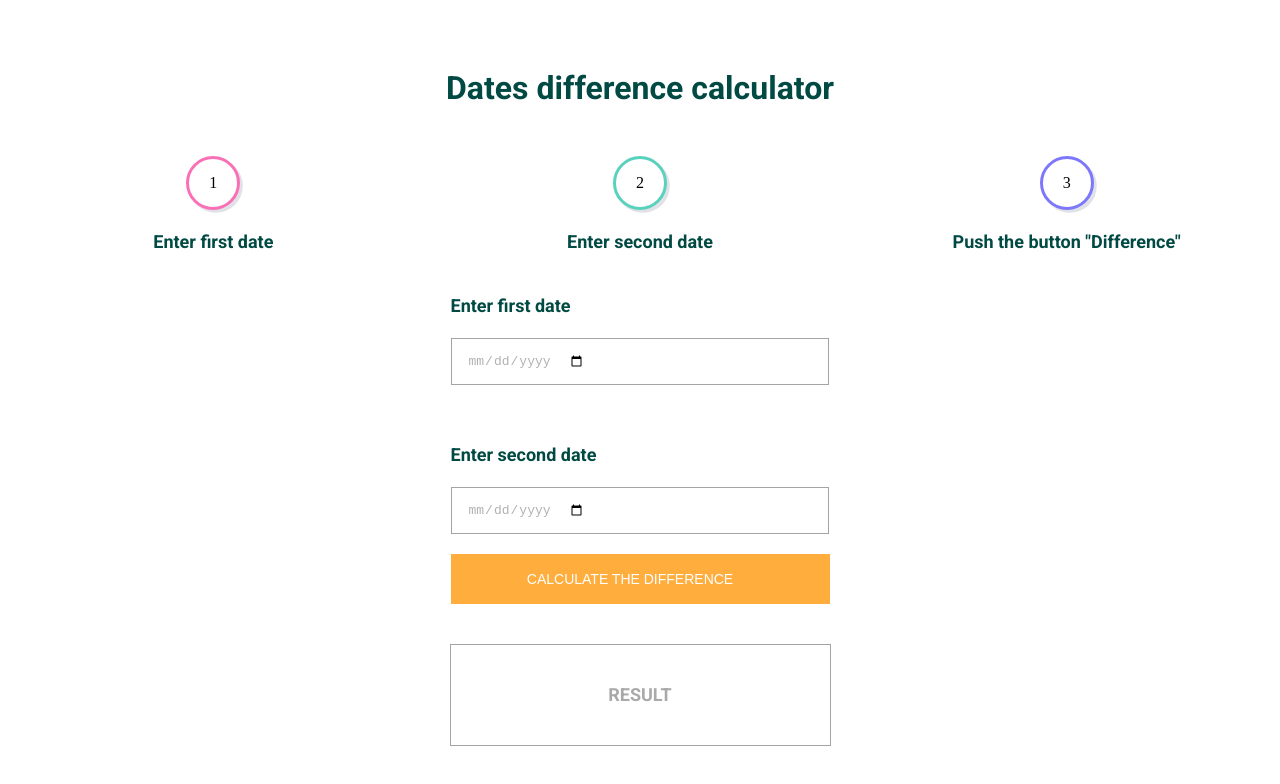
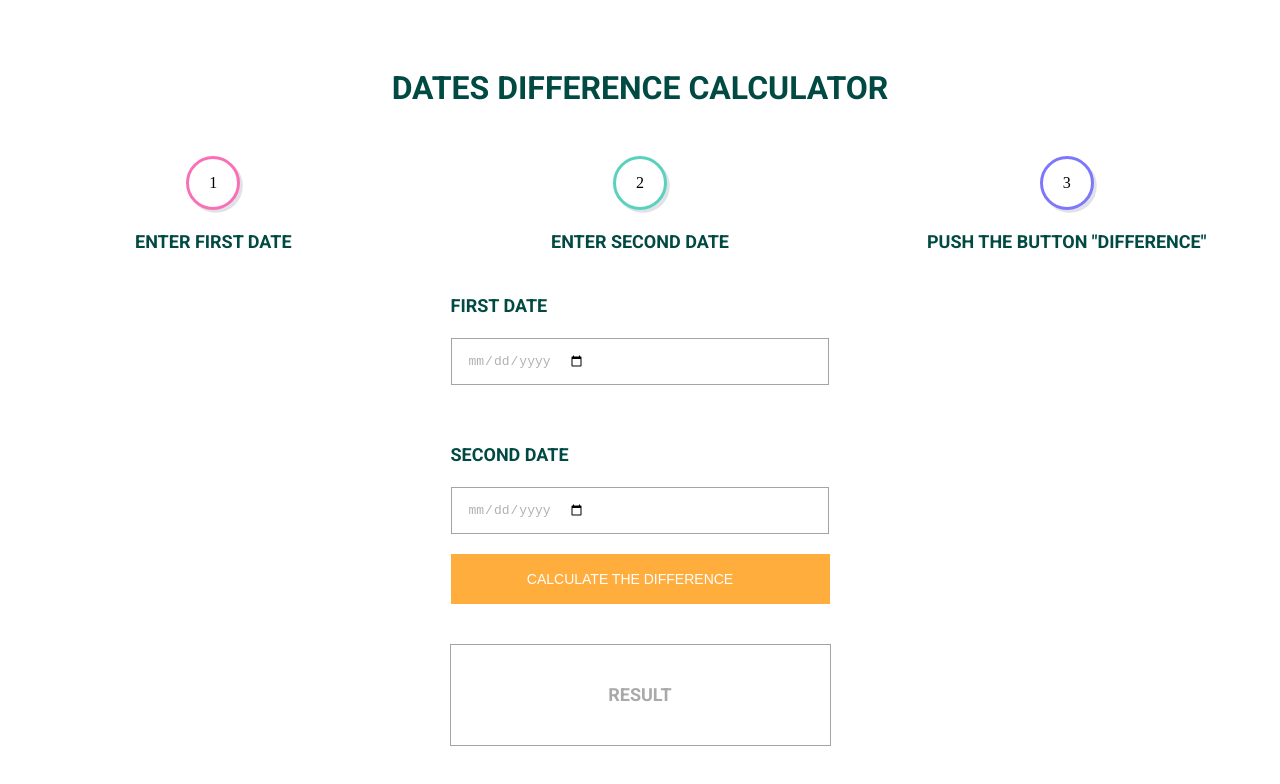
Before and after one commit to seml404/Calculate_the_difference_between_two_dates, a website with bundled scripts: page index.html in a window 1280 px wide. Built offline with nearby package versions, Linux system fonts and the light colour scheme.

Commit message:
upper case

```diff
--- a/index.html
+++ b/index.html
@@ -45,11 +45,11 @@
             <div class="form_wrapper">
                 <form id="form-date" action="">
                     <label for="date1">
-                        <h2>Enter first date</h2>
+                        <h2>First date</h2>
                         <input type="date" name="date1" id="date1">
                     </label><br>
                     <label for="date2">
-                        <h2>Enter second date</h2>
+                        <h2>Second date</h2>
                         <input type="date" name="date2" id="date2">
                     </label>
                     <button type="submit">
--- a/styles.scss
+++ b/styles.scss
@@ -14,6 +14,7 @@
   font-weight: $weight;
   line-height: $lineHeight;
   color: #004a43;
+  text-transform: uppercase;
 }
 
 .wrapper {
```
Also changed, not shown: styles.css, 1 other file.
